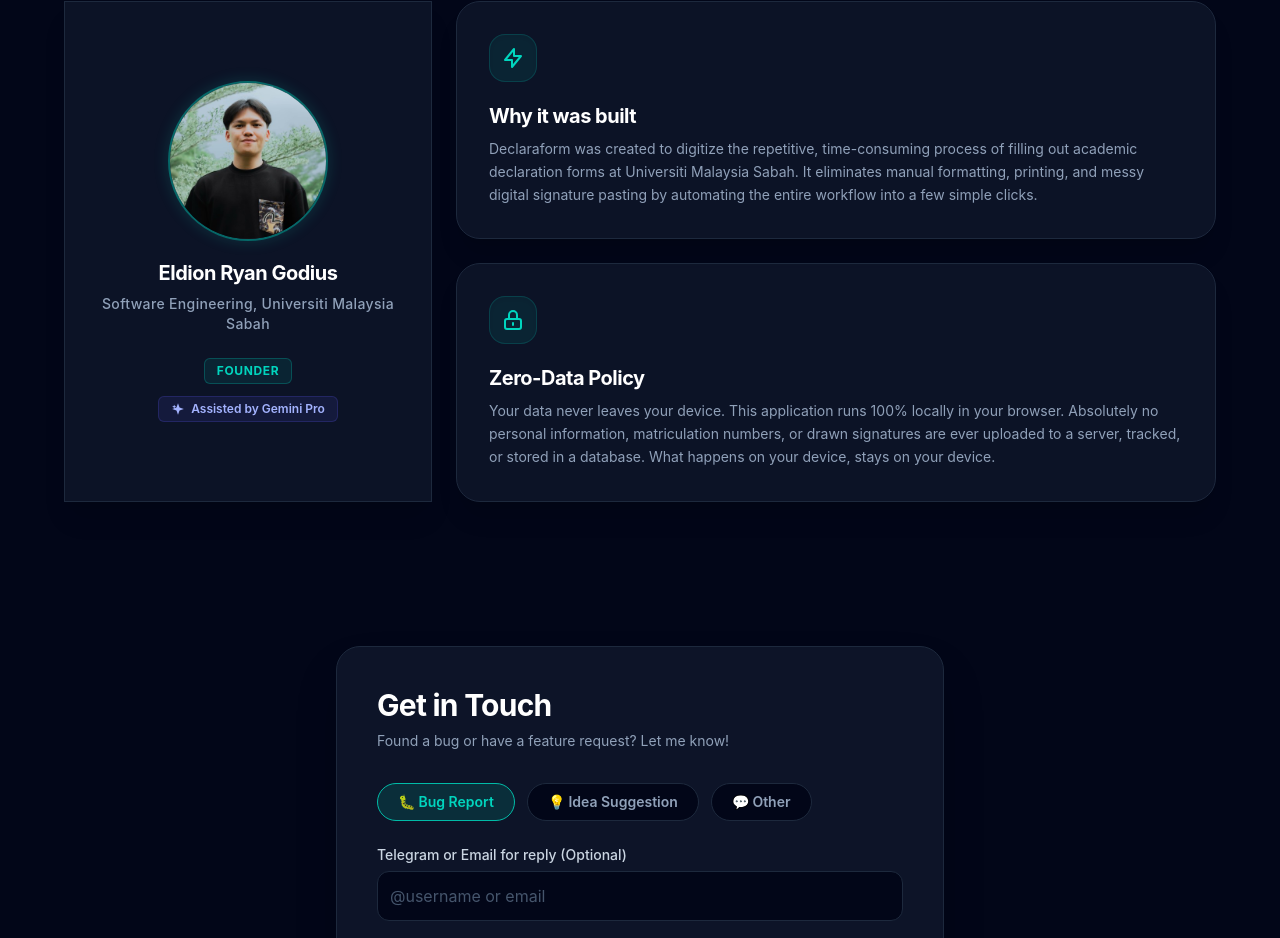
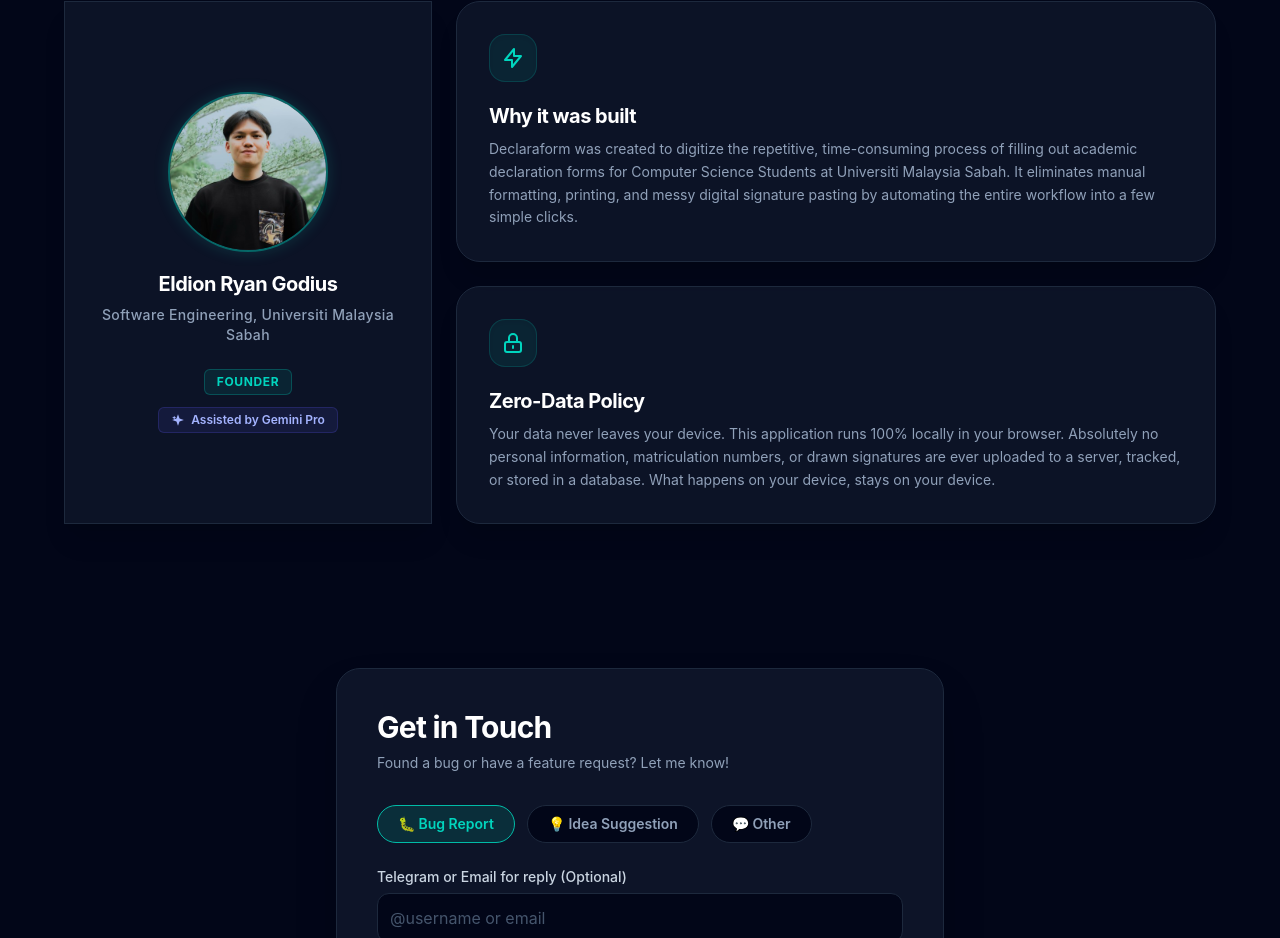
Before and after one commit to ElXprogramming/Declaraform, a React (Vite) app in the folder client/: page / in a window 1280 px wide. Shown: the part 1988-2926 px from the top of the page. Built offline with nearby package versions, Linux system fonts and the light colour scheme; no server answers.

Commit message:
Minor typo fixes

```diff
--- a/client/src/App.jsx
+++ b/client/src/App.jsx
@@ -206,7 +206,7 @@
                 </div>
                 <h3 className="text-xl font-bold text-white mb-2 tracking-tight">Why it was built</h3>
                 <p className="text-slate-400 leading-relaxed text-sm">
-                  Declaraform was created to digitize the repetitive, time-consuming process of filling out academic declaration forms at Universiti Malaysia Sabah. It eliminates manual formatting, printing, and messy digital signature pasting by automating the entire workflow into a few simple clicks.
+                  Declaraform was created to digitize the repetitive, time-consuming process of filling out academic declaration forms for Computer Science Students at Universiti Malaysia Sabah. It eliminates manual formatting, printing, and messy digital signature pasting by automating the entire workflow into a few simple clicks.
                 </p>
               </div>
 
```
